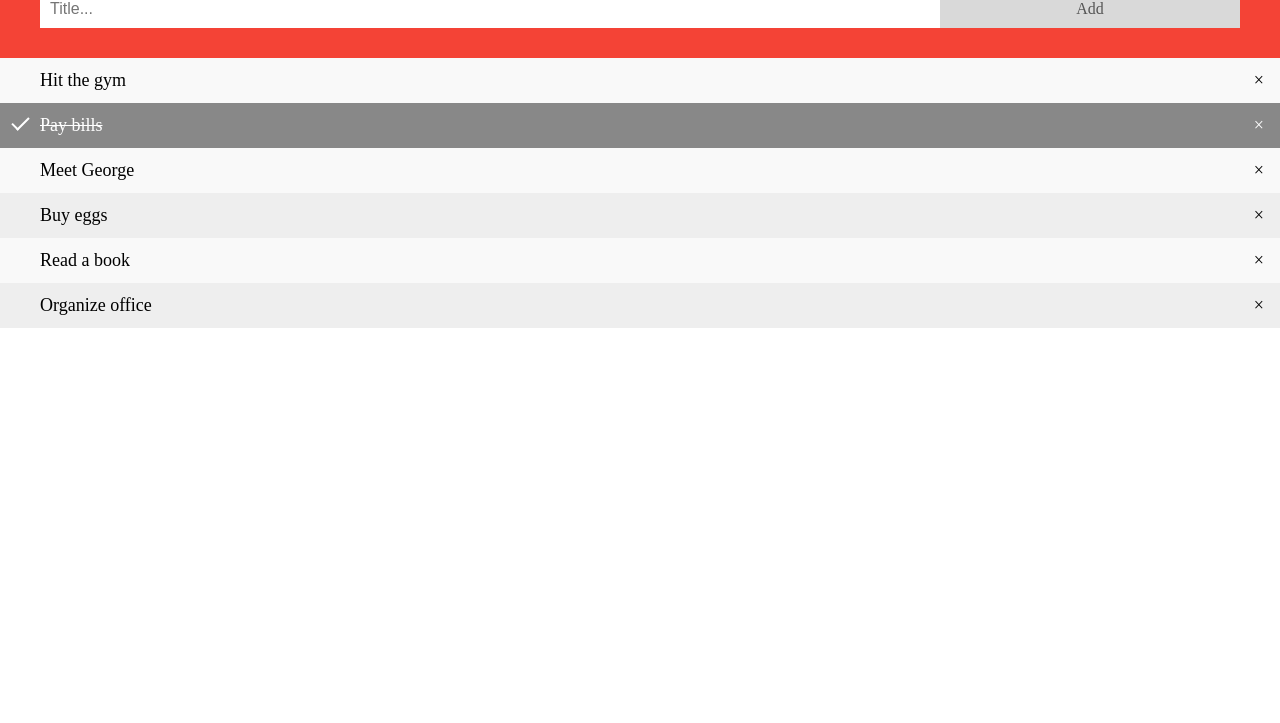
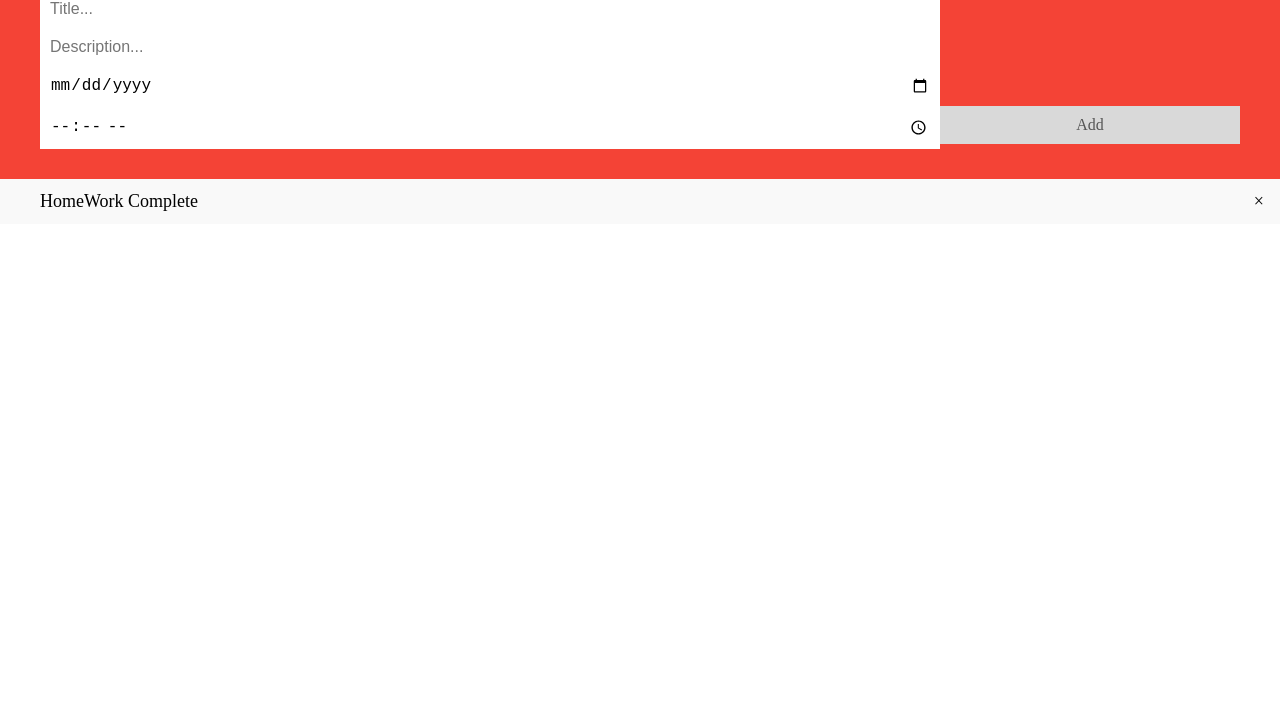
Before and after one commit to ayushsri/To-Do-JavaScript, a plain HTML site: page index.html in a window 1280 px wide. Shown: the part 77-800 px from the top of the page. Drawn offline with nearby package versions, Linux system fonts and the light colour scheme; files that its build step writes are made by us from their sources.

Commit message:
cover 2 points

```diff
--- a/Data/todo.json
+++ b/Data/todo.json
@@ -0,0 +1,8 @@
+[
+  {
+    "title": "HomeWork Complete",
+    "description": "Need to complete fast",
+    "dueDate": "03/31/2020",
+    "dueTime": "10:15 AM"
+  }
+]
--- a/index.html
+++ b/index.html
@@ -10,18 +10,17 @@
 
 <div id="myDIV" class="header">
     <h2 style="margin:5px">My To Do List</h2>
-    <input type="text" id="myInput" placeholder="Title...">
+    <input type="text" id="myInput" placeholder="Title..." required>
+    <input type="text" id="description" placeholder="Description..." required>
+    <input type="date" id="dueDate" placeholder="Date..." required>
+    <input type="time" id="dueTime" placeholder="Time..." required>
     <span onclick="newElement()" class="addBtn">Add</span>
 </div>
 
-<ul id="myUL">
-    <li>Hit the gym</li>
-    <li class="checked">Pay bills</li>
-    <li>Meet George</li>
-    <li>Buy eggs</li>
-    <li>Read a book</li>
-    <li>Organize office</li>
+<ul id="myUL" class="hmm">
+    <!--<li>Hit the gym</li>-->
 </ul>
+</div>
 <script src="js/js1.js"></script>
 </body>
 </html>
--- a/js/js1.js
+++ b/js/js1.js
@@ -1,5 +1,51 @@
-var myNodelist = document.getElementsByTagName("LI");
+//Getting the JSON data
+const xhr=new XMLHttpRequest();
+xhr.open('GET','Data/todo.json');
+xhr.onload=(response)=>{
+    if(response.currentTarget.status===200)
+    {
+        const names=JSON.parse(response.currentTarget.responseText);
+        createList(names);
+    }
+
+}
+xhr.send();
+
+const createList=(names)=>{
+    const container=document.getElementsByClassName("hmm").item(0);
+    //const list =document.createElement("ul");
+    let listItem;
+    let list;
+    names.forEach(name=>{
+        listItem=document.createElement('li');
+        listItem.id='item-${name.title}';
+        listItem.setAttribute('data-index',name.title)
+        listItem.textContent=name.title;
+        listItem.classList.add("list-Item");
+
+        var span = document.createElement("SPAN");
+        var txt = document.createTextNode("\u00D7");
+        span.className = "close";
+        span.appendChild(txt);
+        listItem.appendChild(span);
+
+       container.appendChild(listItem);
+        for (i = 0; i < close.length; i++) {
+            close[i].onclick = function() {
+                var div = this.parentElement;
+                div.style.display = "none";
+            }
+        }
+
+    })
+
+
+}
+
+
+var myNodelist = document.getElementsByClassName("list-Item");
 var i;
+console.log(myNodelist);
 for (i = 0; i < myNodelist.length; i++) {
     var span = document.createElement("SPAN");
     var txt = document.createTextNode("\u00D7");
@@ -7,6 +53,8 @@ for (i = 0; i < myNodelist.length; i++) {
     span.appendChild(txt);
     myNodelist[i].appendChild(span);
 }
+
+
 
 // Click on a close button to hide the current list item
 var close = document.getElementsByClassName("close");
@@ -22,8 +70,15 @@ for (i = 0; i < close.length; i++) {
 var list = document.querySelector('ul');
 list.addEventListener('click', function(ev) {
     if (ev.target.tagName === 'LI') {
-        ev.target.classList.toggle('checked');
+        //ev.target.classList.toggle('checked');
+        const x = document.getElementById("myInput");
+        if (x.id === "myInput") {
+            x.innerHTML = "Swapped text!";
+        } else {
+            x.innerHTML = "Hello";
+        }
     }
+
 }, false);
 
 // Create a new list item when clicking on the "Add" button
```
